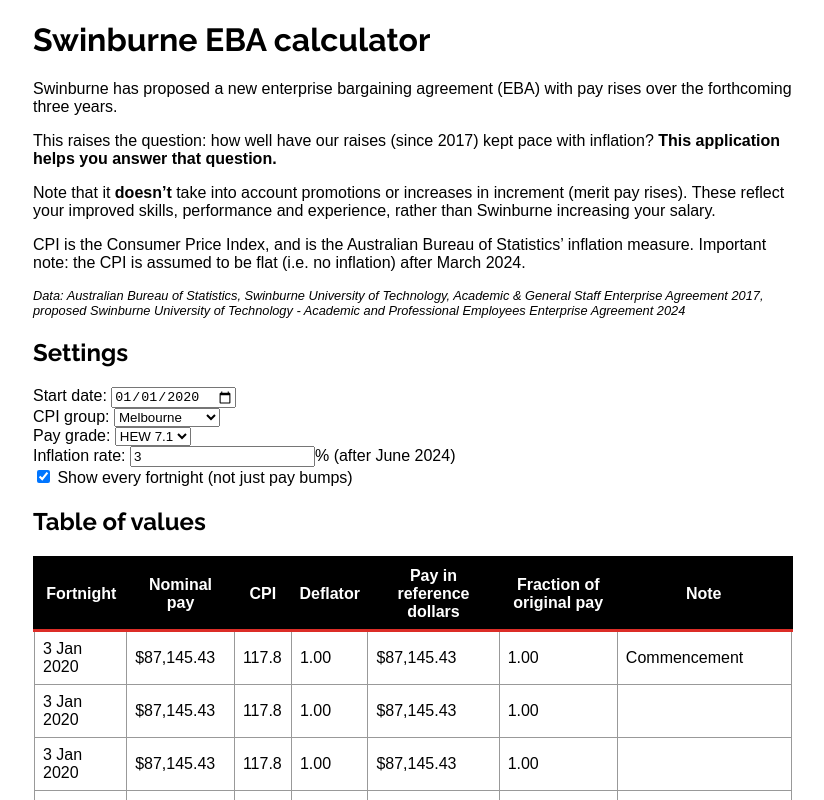
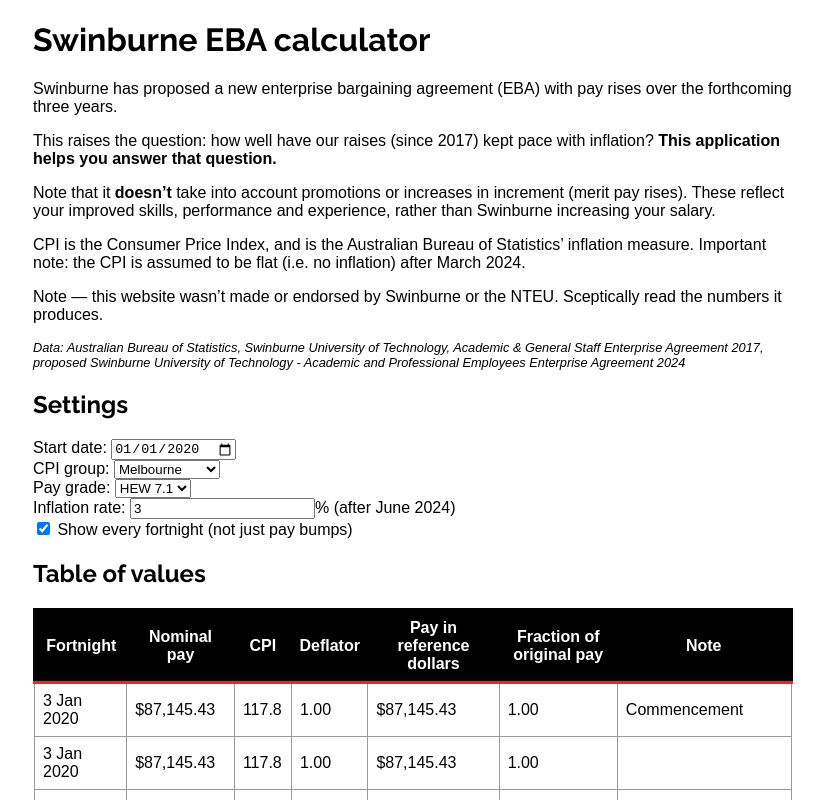
Before and after one commit to pwc/swinburne-eba-calculator, a React (Create React App) app in the folder swinburne-eba-calculator/: page / in a window 1280 px wide. Shown: the top 800 px of the page, without its empty margins (227-1051 px from the left). Built offline with nearby package versions, Linux system fonts and the light colour scheme.

Commit message:
Add disclaimer

```diff
--- a/swinburne-eba-calculator/src/App.tsx
+++ b/swinburne-eba-calculator/src/App.tsx
@@ -472,6 +472,7 @@
 		<p>This raises the question: how well have our raises (since 2017) kept pace with inflation? <b>This application helps you answer that question.</b></p>
 		<p>Note that it <b>doesn’t</b> take into account promotions or increases in increment (merit pay rises). These reflect your improved skills, performance and experience, rather than Swinburne increasing your salary.</p>
 		<p>CPI is the Consumer Price Index, and is the Australian Bureau of Statistics’ inflation measure. Important note: the CPI is assumed to be flat (i.e. no inflation) after March 2024.</p>
+		<p>Note — this website wasn’t made or endorsed by Swinburne or the NTEU. Sceptically read the numbers it produces.</p>
 		<p className="attribution">Data: Australian Bureau of Statistics, Swinburne University of Technology,
 Academic &amp; General Staff Enterprise
 Agreement 2017, proposed Swinburne University of Technology -
```
